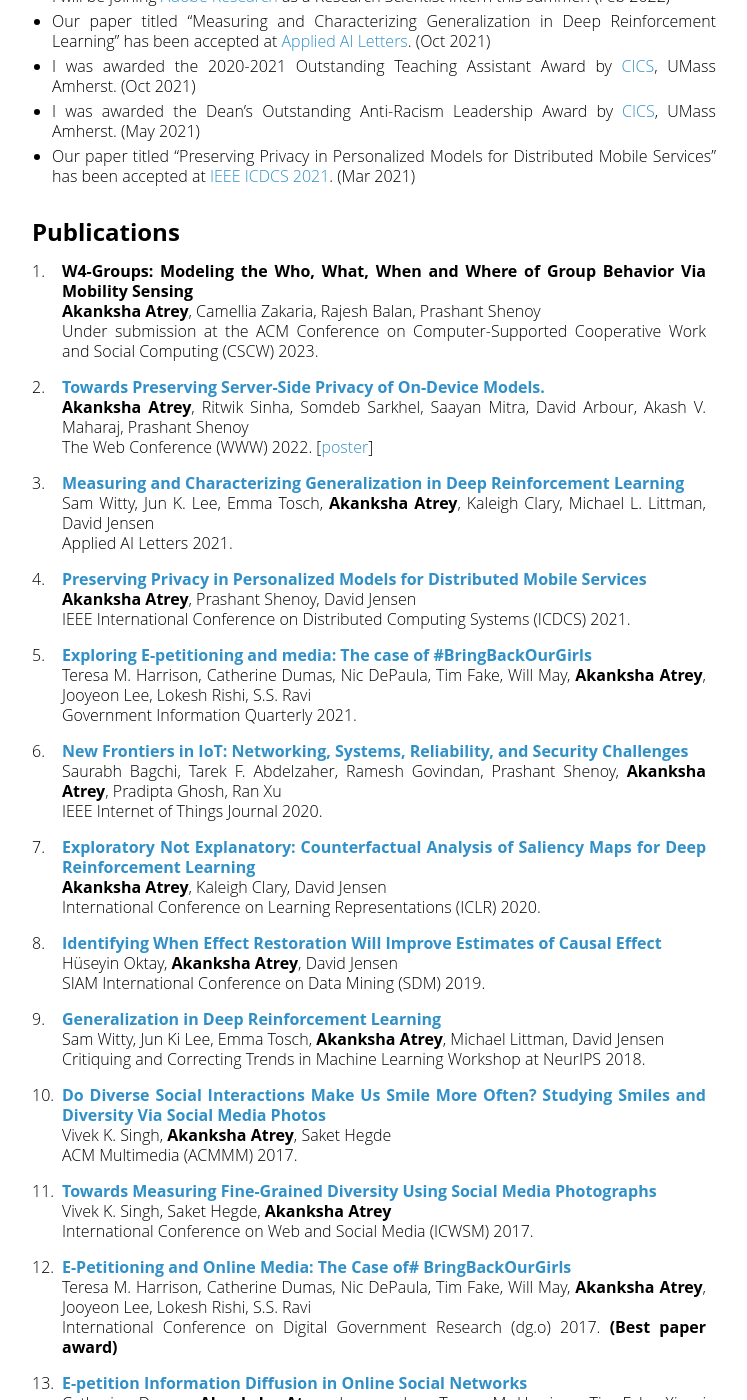
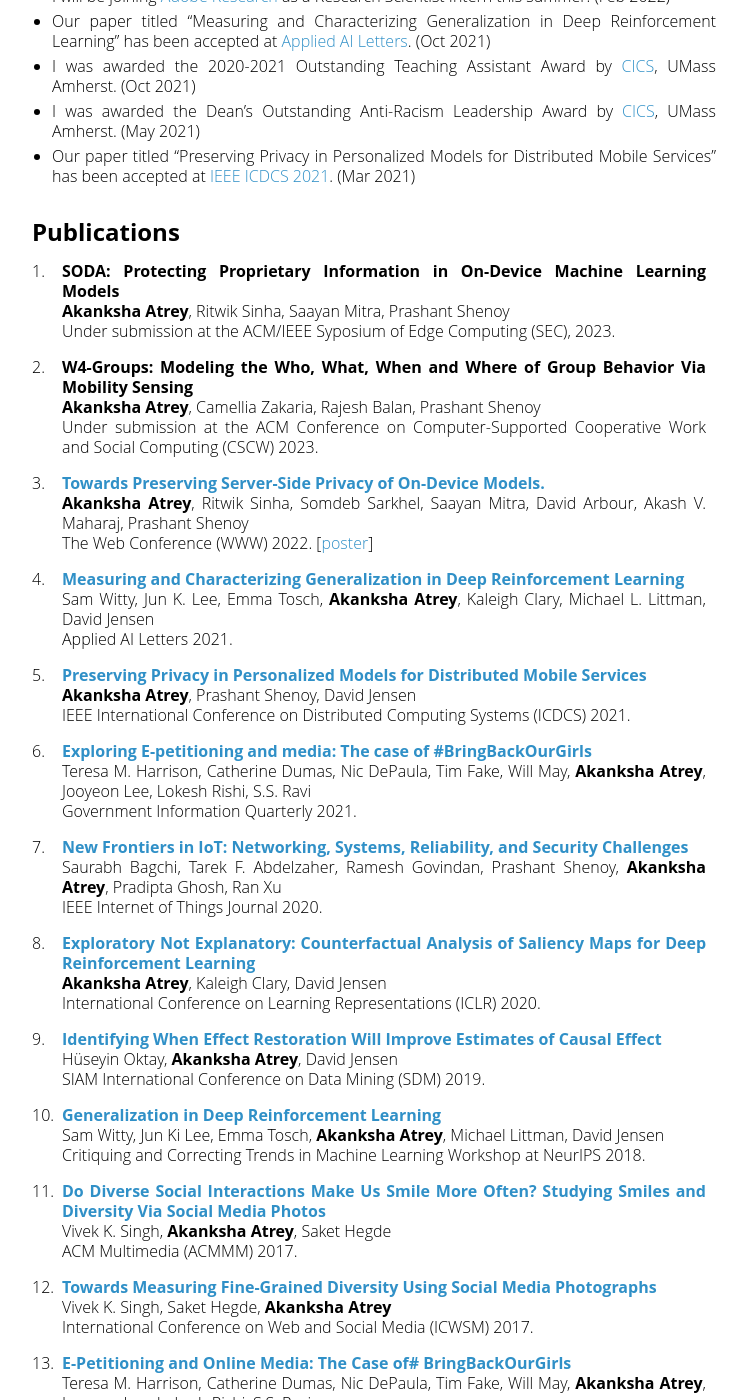
Before and after one commit to akanksha-atrey/akanksha-atrey.github.io, a Jekyll site: the page built from index.md, in a window 1280 px wide and 1400 px high, scrolled down 777 px. Shown: the whole window, without its empty margins (256-1003 px from the left). Built offline with Jekyll 4.4.1, drawn with Linux system fonts in a browser that asks for light colours; our own code applies the rules of GitHub Pages for plain Markdown files; some of the changed text lies outside the part shown.

Commit message:
paper updates

```diff
--- a/index.md
+++ b/index.md
@@ -31,6 +31,10 @@ Prior to joining UMass, I was a software engineer at IBM where I worked on the z
 ---
 
 ## Publications
+
+1. **SODA: Protecting Proprietary Information in On-Device Machine Learning Models** \\
+	**Akanksha Atrey**, Ritwik Sinha, Saayan Mitra, Prashant Shenoy \\
+	Under submission at the ACM/IEEE Syposium of Edge Computing (SEC), 2023.
 
 1. **W4-Groups: Modeling the Who, What, When and Where of Group Behavior Via Mobility Sensing** \\
 	**Akanksha Atrey**, Camellia Zakaria, Rajesh Balan, Prashant Shenoy \\
```
Also changed, not shown: other parts of index.md (+1 -0 lines), 1 other file.
